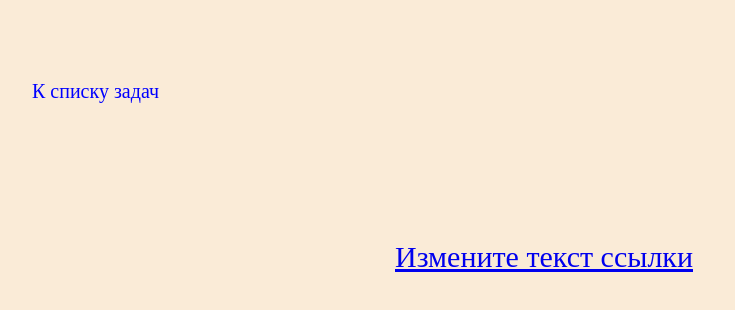
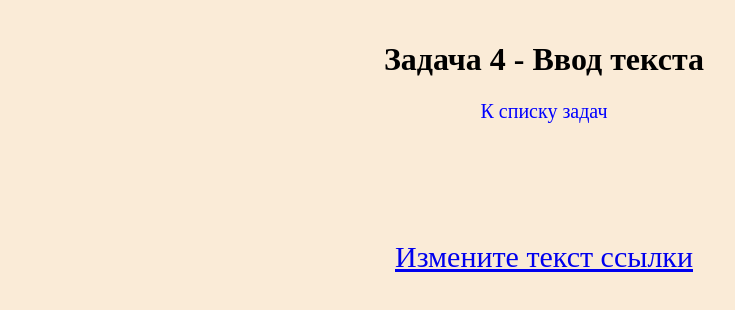
Before and after one commit to alexeyvsokolov/js-start, a plain HTML site: page task4/index.html in a window 1280 px wide. Shown: the whole page, without its empty margins (96-831 px from the left). Drawn offline with Linux system fonts and the light colour scheme.

Commit message:
add title, h1, back

```diff
--- a/task1/style.css
+++ b/task1/style.css
@@ -1,7 +1,26 @@
 html body {
     width: 100%;
     height: 100%;
+    margin: auto;
     background-color: antiquewhite;
+}
+
+header {
+    position: relative;
+    display: grid;
+    align-items: center;
+    justify-items: center;
+    top: 20px;
+}
+
+#back {
+    font-size: 20px;
+    text-decoration: none;
+    color: blue;
+}
+
+#back:hover {
+    font-size: 25px;
 }
 
 #look {
@@ -13,15 +32,3 @@ html body {
     top: 30%;
     font-size: 30px;
 }
-
-#back {
-    position: absolute;
-    left: 10%;
-    right: 0;
-    margin: 0 auto;
-    text-align: left;
-    top: 10%;
-    font-size: 20px;
-    text-decoration: none;
-    color: blue;
-}
--- a/task2/style.css
+++ b/task2/style.css
@@ -1,7 +1,26 @@
 html body {
     width: 100%;
     height: 100%;
+    margin: auto;
     background-color: antiquewhite;
+}
+
+header {
+    position: relative;
+    display: grid;
+    align-items: center;
+    justify-items: center;
+    top: 20px;
+}
+
+#back {
+    font-size: 20px;
+    text-decoration: none;
+    color: blue;
+}
+
+#back:hover {
+    font-size: 25px;
 }
 
 .block {
@@ -16,15 +35,3 @@ html body {
 p {
     font-size: 25px;
 }
-
-#back {
-    position: absolute;
-    left: 10%;
-    right: 0;
-    margin: 0 auto;
-    text-align: left;
-    top: 10%;
-    font-size: 20px;
-    text-decoration: none;
-    color: blue;
-}
--- a/task3/style.css
+++ b/task3/style.css
@@ -1,10 +1,29 @@
 html body {
     width: 100%;
     height: 100%;
+    margin: auto;
 }
 
 .page {
     background-color: antiquewhite;
+}
+
+header {
+    position: relative;
+    display: grid;
+    align-items: center;
+    justify-items: center;
+    top: 20px;
+}
+
+#back {
+    font-size: 20px;
+    text-decoration: none;
+    color: blue;
+}
+
+#back:hover {
+    font-size: 25px;
 }
 
 #trafficLight {
@@ -19,19 +38,6 @@ html body {
     top: calc(50% - 50px);
 }
 
-#back {
-    position: absolute;
-    left: 10%;
-    right: 0;
-    margin: 0 auto;
-    text-align: left;
-    top: 10%;
-    font-size: 20px;
-    text-decoration: none;
-    color: blue;
-}
-
-
 /* Исходный код
 #trafficLight {
     width: 100px;
--- a/task4/index.html
+++ b/task4/index.html
@@ -3,13 +3,17 @@
 
 <head>
     <meta charset="UTF-8">
-    <title>JS-Start. 4 задача</title>
+    <title>JS-Start / Задача 4 - Ввод текста</title>
     <link rel="stylesheet" href="style.css">
 </head>
 
 <body>
-    <a id="back" href="../index.html">К списку задач</a>
-    <a id="userTextField" href="https://yandex.ru/">Измените текст ссылки</a> <!-- Ссылка на Яндекс (как пример) добавлена специально, чтобы точно показать что поведение ссылки по умолчанию (активность ссылки) отключено с помощью preventDefault в файле script.js -->
+    <header>
+        <h1>Задача 4 - Ввод текста</h1>
+        <a id="back" href="../index.html">К списку задач</a>
+    </header>
+    <a id="userTextField" href="https://yandex.ru/">Измените текст ссылки</a>
+    <!-- Ссылка на Яндекс (как пример) добавлена специально, чтобы точно показать что поведение ссылки по умолчанию (активность ссылки) отключено с помощью preventDefault в файле script.js -->
     <script src="script.js"></script>
 </body>
 
--- a/task4/style.css
+++ b/task4/style.css
@@ -1,7 +1,26 @@
 html body {
     width: 100%;
     height: 100%;
+    margin: auto;
     background-color: antiquewhite;
+}
+
+header {
+    position: relative;
+    display: grid;
+    align-items: center;
+    justify-items: center;
+    top: 20px;
+}
+
+#back {
+    font-size: 20px;
+    text-decoration: none;
+    color: blue;
+}
+
+#back:hover {
+    font-size: 25px;
 }
 
 #userTextField {
@@ -13,15 +32,3 @@ html body {
     top: 30%;
     font-size: 30px;
 }
-
-#back {
-    position: absolute;
-    left: 10%;
-    right: 0;
-    margin: 0 auto;
-    text-align: left;
-    top: 10%;
-    font-size: 20px;
-    text-decoration: none;
-    color: blue;
-}
--- a/task5/style.css
+++ b/task5/style.css
@@ -1,7 +1,26 @@
 html body {
     width: 100%;
     height: 100%;
+    margin: auto;
     background-color: antiquewhite;
+}
+
+header {
+    position: relative;
+    display: grid;
+    align-items: center;
+    justify-items: center;
+    top: 20px;
+}
+
+#back {
+    font-size: 20px;
+    text-decoration: none;
+    color: blue;
+}
+
+#back:hover {
+    font-size: 25px;
 }
 
 .form {
@@ -35,15 +54,3 @@ hr {
 p {
     font-size: 30px;
 }
-
-#back {
-    position: absolute;
-    left: 10%;
-    right: 0;
-    margin: 0 auto;
-    text-align: left;
-    top: 10%;
-    font-size: 20px;
-    text-decoration: none;
-    color: blue;
-}
--- a/task6/style.css
+++ b/task6/style.css
@@ -1,5 +1,23 @@
 html body {
     background-color: antiquewhite;
+}
+
+header {
+    position: relative;
+    display: grid;
+    align-items: center;
+    justify-items: center;
+    top: 20px;
+}
+
+#back {
+    font-size: 20px;
+    text-decoration: none;
+    color: blue;
+}
+
+#back:hover {
+    font-size: 25px;
 }
 
 .page {
@@ -32,15 +50,3 @@ html body {
     border-radius: 50%;
     background: black;
 }
-
-#back {
-    position: absolute;
-    left: 10%;
-    right: 0;
-    margin: 0 auto;
-    text-align: left;
-    top: 10%;
-    font-size: 20px;
-    text-decoration: none;
-    color: blue;
-}
```
Also changed, not shown: task1/index.html (+7 -1 lines), task2/index.html (+5 -2 lines), task3/index.html (+6 -1 lines), task5/index.html (+5 -2 lines), task6/index.html (+5 -2 lines).
